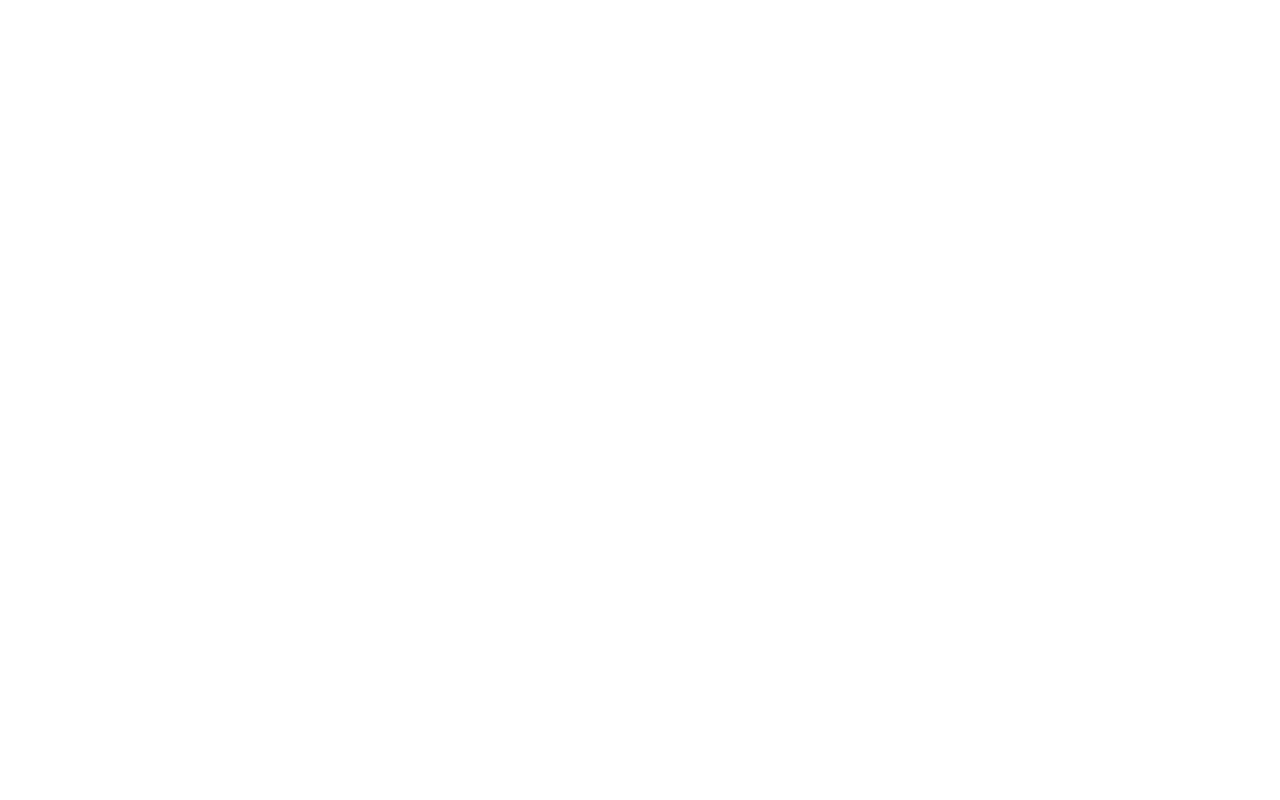
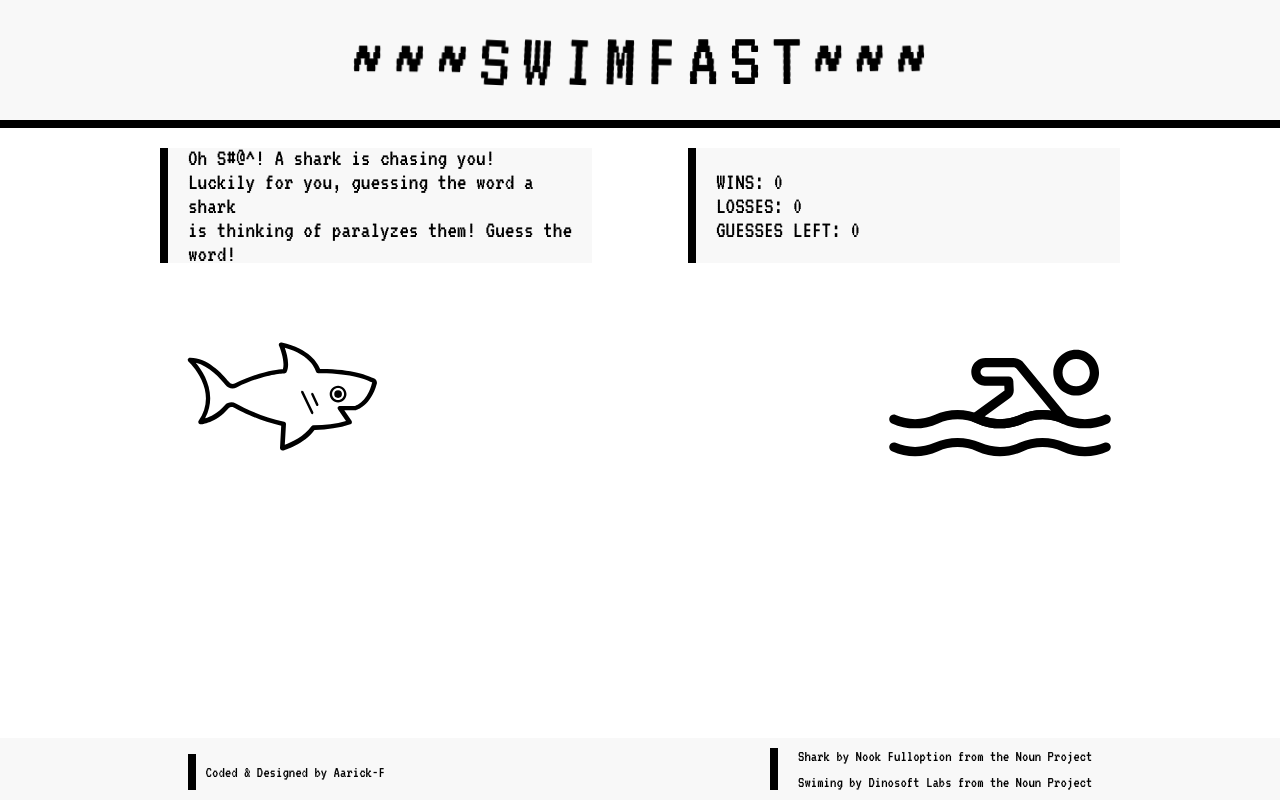
Before and after one commit to Aarick-F/Hangman-Game, a plain HTML site: page index.html in a window 1280 px wide. Drawn offline with Linux system fonts and the light colour scheme.

Commit message:
added styling and page formatting

```diff
--- a/assets/css/style.css
+++ b/assets/css/style.css
@@ -0,0 +1,165 @@
+@import url('https://fonts.googleapis.com/css?family=VT323');
+
+body {
+	display: flex;
+	flex-direction: column;
+	align-items: center;
+	width: 100%;
+	height: 100vh;
+}
+
+header {
+	font-family: 'VT323', monospace;
+	display: flex;
+	justify-content: center;
+	align-items: center;
+	border-bottom: 8px solid #000;
+	width: 100%;
+	background-color: #F8F8F8;
+}
+
+footer {
+	background-color: #F8F8F8;
+	width: 100%;
+	display: flex;
+	justify-content: space-around;
+	align-items: flex-end;
+}
+
+#logo {
+	font-size: 5em;
+	display: flex;
+	justify-content: center;
+}
+
+#logo li {
+	margin: 20px 5px;
+	animation: wave 2s ease-in-out infinite;
+}
+
+#infoSection {
+	display: flex;
+	justify-content: space-between;
+	flex-wrap: wrap;
+	align-items: flex-start;
+	margin: 20px 0;
+}
+
+#displaySection {
+	display: flex;
+	justify-content: space-between;
+	align-items: center;
+}
+
+#signature {
+	font-family: 'VT323', monospace;
+	border-left: 8px solid #000;
+	margin: 10px 0;
+}
+
+#credits {
+	font-family: 'VT323', monospace;
+	border-left: 8px solid #000;
+	margin: 10px 0;
+}
+
+#credits p {
+	padding-left: 20px;
+}
+
+#credits p:nth-of-type(1) {
+	padding-bottom: 5px;
+}
+
+#credits p:nth-of-type(2) {
+	padding-top: 5px;
+}
+
+#signature p {
+	padding: 10px;
+}
+
+.sprite {
+	width: 25%;
+}
+
+.container {
+	width: 75%;
+	flex: 1;
+}
+
+.gameInfo {
+	display: flex;
+	flex-direction: column;
+	align-items: flex-start;
+	justify-content: center;
+	border-left: 8px solid #000;
+	font-family: 'VT323', monospace;
+	font-size: 1.5em;
+	padding: 20px;
+	background-color: #F8F8F8;
+	width: 40%;
+	height: 75px;
+}
+
+/*THIS CHUNK IS UNFORTUNATELY NECESSARY*/
+#logo li:nth-of-type(1) {
+	animation-delay: 0.1s;
+}
+#logo li:nth-of-type(2) {
+	animation-delay: 0.2s;
+}
+#logo li:nth-of-type(3) {
+	animation-delay: 0.3s;
+}
+#logo li:nth-of-type(4) {
+	animation-delay: 0.4s;
+}
+#logo li:nth-of-type(5) {
+	animation-delay: 0.5s;
+}
+#logo li:nth-of-type(6) {
+	animation-delay: 0.6s;
+}
+#logo li:nth-of-type(7) {
+	animation-delay: 0.7s;
+}
+#logo li:nth-of-type(8) {
+	animation-delay: 0.8s;
+}
+#logo li:nth-of-type(9) {
+	animation-delay: 0.9s;
+}
+#logo li:nth-of-type(10) {
+	animation-delay: 1s;
+}
+#logo li:nth-of-type(11) {
+	animation-delay: 1.1s;
+}
+#logo li:nth-of-type(12) {
+	animation-delay: 1.2s;
+}
+#logo li:nth-of-type(13) {
+	animation-delay: 1.3s;
+}
+#logo li:nth-of-type(14) {
+	animation-delay: 1.4s;
+}
+
+@keyframes wave {
+	0% {
+		transform: translateX(0px);
+	}
+	25% {
+		transform: translateX(2px) translateY(1px) rotate(3deg);
+	}
+	50% {
+		transform: translateX(0px) translateY(0px) rotate(0deg);
+	}
+	75% {
+		transform: translateX(-2px) rotate(-3deg);
+	}
+	100% {
+		transform: translateX(0px) rotate(0deg);
+	}
+}
--- a/index.html
+++ b/index.html
@@ -4,10 +4,55 @@
 	<title>Hangman</title>
 	<!-- RESET CSS -->
 	<link rel="stylesheet" type="text/css" href="assets/css/reset.css">
-	<!-- MY STYLESHEET -->
+	<!-- MY STYLESHEETS -->
 	<link rel="stylesheet" type="text/css" href="assets/css/style.css">
 </head>
 <body>
+	<!-- BEGIN HEADER -->
+	<header>
+		<ul id="logo">
+			<li>~</li><li>~</li><li>~</li>
+			<li>S</li><li>W</li><li>I</li><li>M</li>
+			<li>F</li><li>A</li><li>S</li><li>T</li>
+			<li>~</li><li>~</li><li>~</li>
+		</ul>
+	</header>
+	<!-- END HEADER -->
+	<div class="container">
+		<!-- BEGIN INFO SECTION -->
+		<div id="infoSection">
+			<div class="gameInfo">
+				<h1>Oh S#@^! A shark is chasing you!</h1>
+				<h1>Luckily for you, guessing the word a shark</h1>
+				<h1>is thinking of paralyzes them! Guess the word!</h1>
+			</div>
+			<div class="gameInfo">
+				<h1>WINS: <span id="numWins">0</span></h1>
+				<h1>LOSSES: <span id="numLosses">0</span></h1>
+				<h1>GUESSES LEFT: <span id="guessesLeft">0</span></h1>
+			</div>
+		</div>
+		<!-- END INFO SECTION -->
+		<!-- BEGIN GAME DISPLAY SECTION -->
+		<div id="displaySection">
+			<div id="shark" class="sprite">
+				<img src="assets/images/shark.svg" alt="SHARK!">
+			</div>
+			<div id="swimmer" class="sprite">
+				<img src="assets/images/swimmer.svg" alt="SWIMMER!">
+			</div>
+		</div>
+		<!-- END GAME DISPLAY SECTION -->
+	</div>
+	<footer>
+		<div id="signature">
+			<p>Coded & Designed by Aarick-F</p>
+		</div>
+		<div id="credits">
+			<p>Shark by Nook Fulloption from the Noun Project</p>
+			<p>Swiming by Dinosoft Labs from the Noun Project</p>
+		</div>
+	</footer>
 	<script type="text/javascript" src="assets/javascript/game.js"></script>
 </body>
 </html>
```
Also changed, not shown: assets/images/shark.svg (added), assets/images/swimmer.svg (added).
